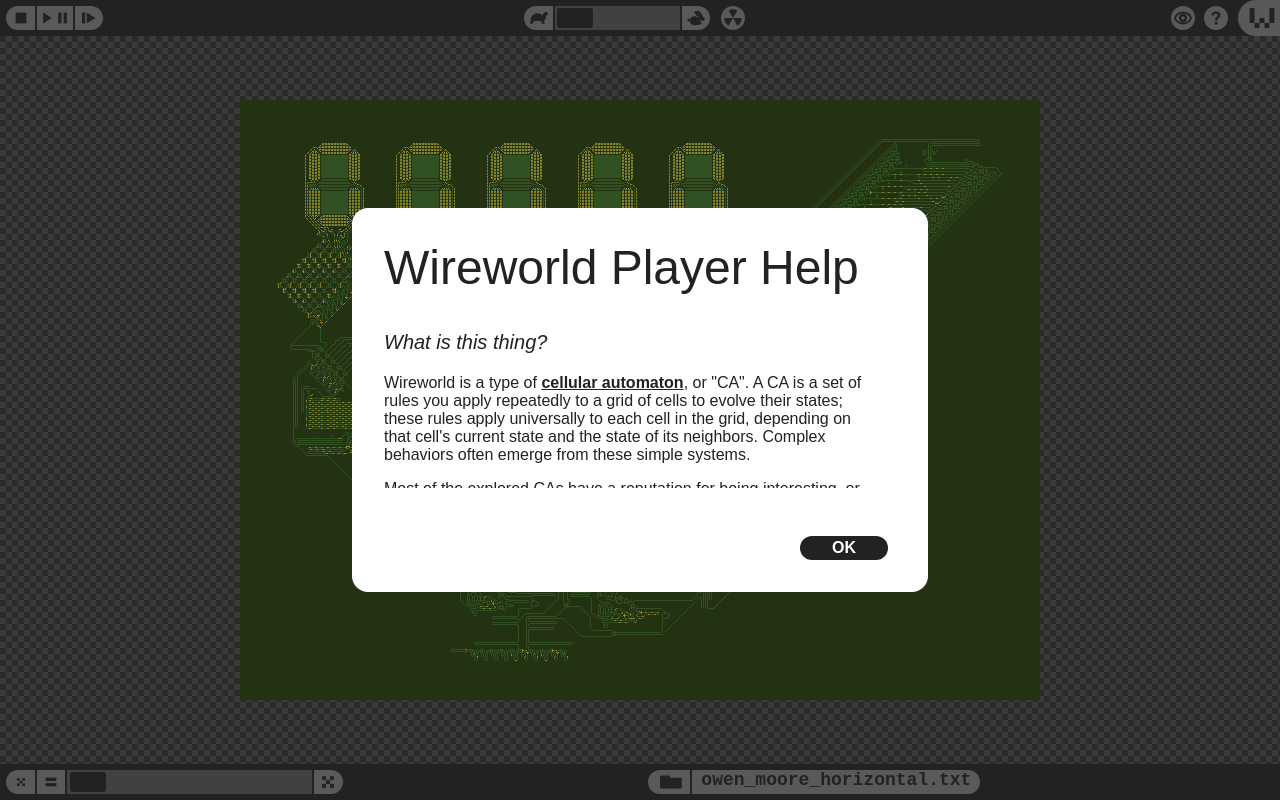
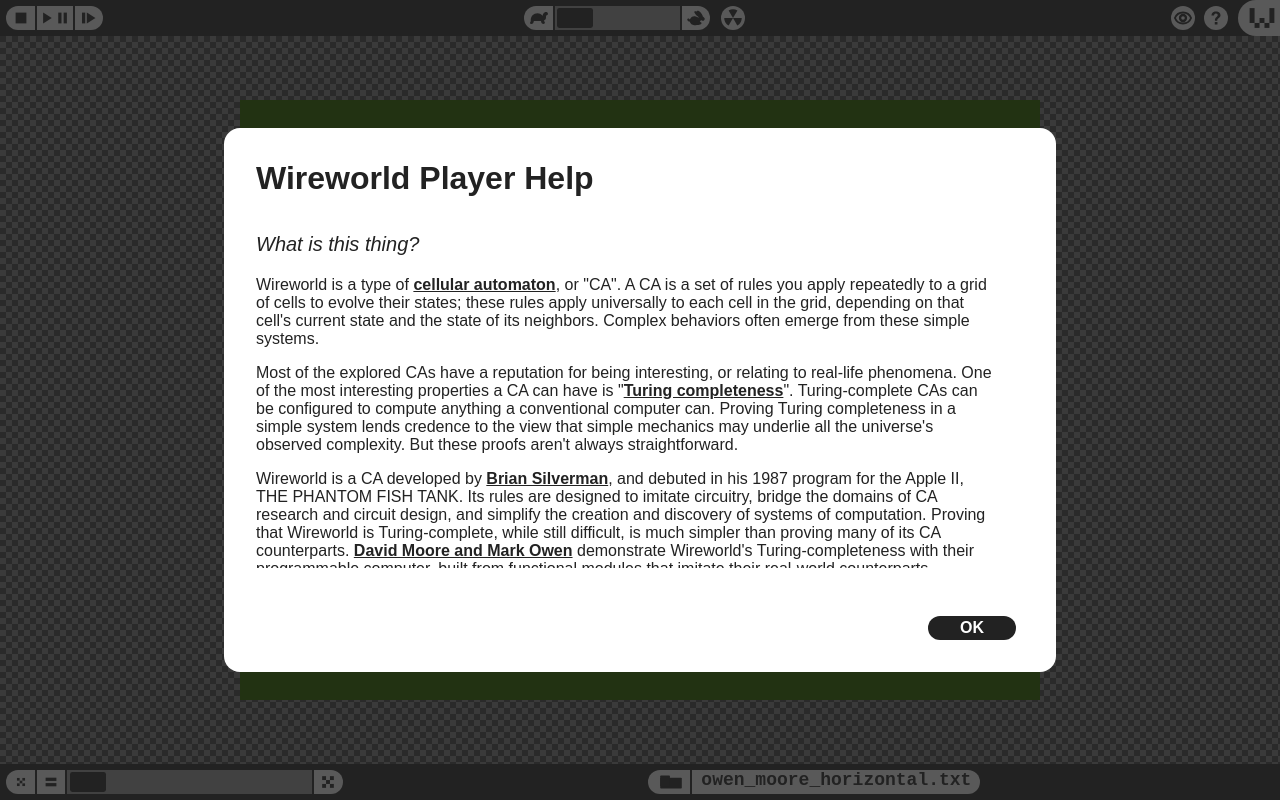
Before and after one commit to Rezmason/wireworld-player, a plain HTML site: page index.html in a window 1280 px wide. Both pictures are taken after a click on the button 1216 px from the left and 18 px from the top of the page. Drawn offline with Linux system fonts and the light colour scheme.

Commit message:
Layout adjustments.

```diff
--- a/assets/layout.css
+++ b/assets/layout.css
@@ -105,8 +105,6 @@
 	display: none;
 	background: white;
 	padding: 1em;
-	max-width: 40vw;
-	max-height: 40vh;
 	overflow: hidden;
 }
 
@@ -123,6 +121,11 @@
 
 .code {
 	font-family: monospace;
+}
+
+popup.help {
+	width: 60vw;
+	height: 60vh;
 }
 
 popup.about:not(.splash) .splash-only,
--- a/assets/wwgui.css
+++ b/assets/wwgui.css
@@ -342,7 +342,8 @@
 }
 
 .wwgui popup .title {
-	font-size: 3em;
+	font-size: 2em;
+	font-weight: bold;
 }
 
 .wwgui popup .subtitle {
```
